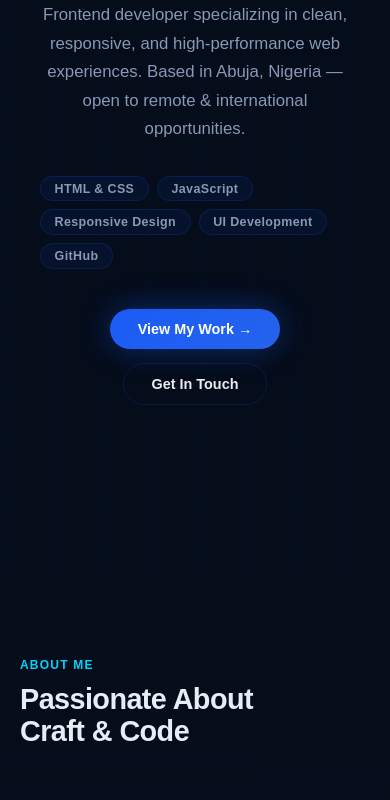
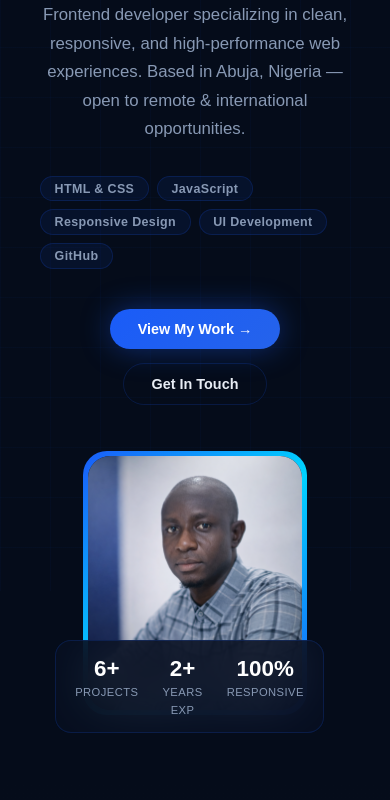
Before and after one commit to MorufuSikiru/my-portfolio, a plain HTML site: page index.html in a window 390 px wide. Shown: the part 253-1053 px from the top of the page. Drawn offline with Linux system fonts and the light colour scheme; a web font is replaced by a local one.

Commit message:
hero image responsive fixed

```diff
--- a/style.css
+++ b/style.css
@@ -954,21 +954,35 @@
     text-align: center;
     padding-top: 6rem;
   }
+
+  /* REMOVE the display:none and replace with this */
   .hero-right {
-          display: none;
+    width: 220px;
+    height: 260px;
+    margin: 0 auto;
   }
+
+  .hero-img-wrap {
+    width: 220px;
+    height: 260px;
+  }
+
   .hero-desc {
     margin: 0 auto 2rem;
   }
+
   .hero-btns {
     justify-content: center;
   }
+
   .about-grid {
     grid-template-columns: 1fr;
   }
+
   .contact-grid {
     grid-template-columns: 1fr;
   }
+
   .form-row {
     grid-template-columns: 1fr;
   }
```
Lines whose indentation alone changed are shown as unchanged.
